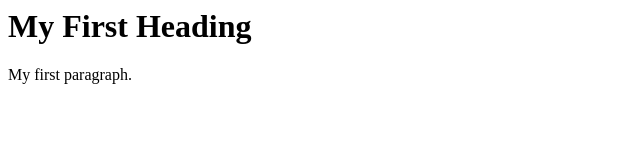
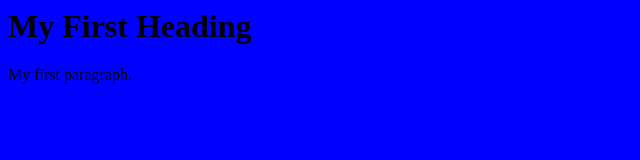
Before and after one commit to vincent17vaulx/Delicouis-CupCake, a plain HTML site: page Index.html in a window 1280 px wide. Shown: the whole page, without its empty margins (0-640 px from the left). Drawn offline with Linux system fonts and the light colour scheme.

Commit message:
Update Index.html

```diff
--- a/Index.html
+++ b/Index.html
@@ -11,8 +11,8 @@
 
   <Style>
     body {
-  Background color=blue
-  Text=align left
+  Background-color:blue;
+  Text-align:left;
     }
   </Style>
 
```
